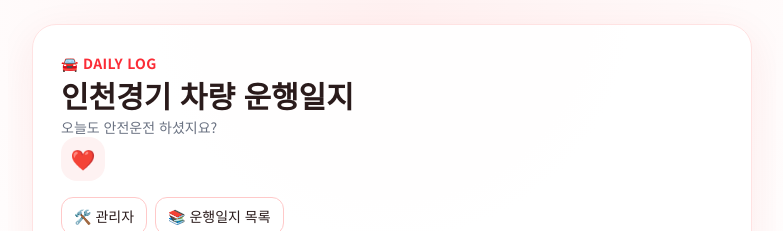
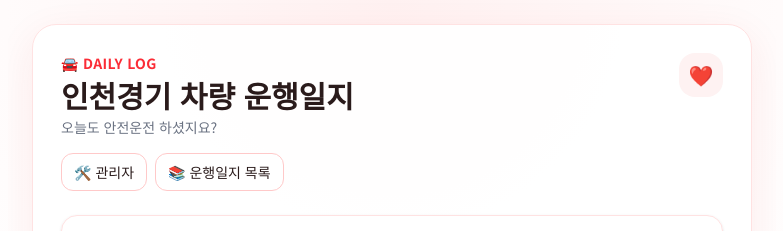
Before and after one commit to joadela00/vehicle-log, a Next.js app: page / in a window 1280 px wide. Shown: the top 231 px of the page, without its empty margins (248-1031 px from the left). Built offline with nearby package versions, Linux system fonts and the light colour scheme; no server answers; the database is empty.

Commit message:
Update page.tsx

```diff
--- a/app/page.tsx
+++ b/app/page.tsx
@@ -33,16 +33,16 @@ export default async function Home({
       "
     >
       <section className="rounded-3xl border border-red-100 bg-white/95 p-5 shadow-[0_12px_40px_rgba(220,38,38,0.08)] sm:p-7">
-        <div>
-          <p className="text-sm font-semibold tracking-wide text-red-500">
-            🚘 DAILY LOG
-          </p>
-          <h1 className="mt-1 text-2xl font-extrabold sm:text-3xl">
-            인천경기 차량 운행일지
-          </h1>
+
+        <div className="flex items-start justify-between gap-3">
+          <div className="min-w-0">
+            <p className="text-sm font-semibold tracking-wide text-red-500">🚘 DAILY LOG</p>
+            <h1 className="mt-1 text-2xl font-extrabold sm:text-3xl">인천경기 차량 운행일지</h1>
             <p className="mt-1 text-sm text-gray-500">오늘도 안전운전 하셨지요?</p>
+          </div>
           <span className="grid h-11 w-11 shrink-0 place-items-center rounded-2xl bg-red-50 text-xl">❤️</span>
         </div>
+
 
         {saved ? (
           <p className="mt-4 rounded-2xl border border-green-300 bg-green-50 px-3 py-2 text-sm text-green-800">
```
